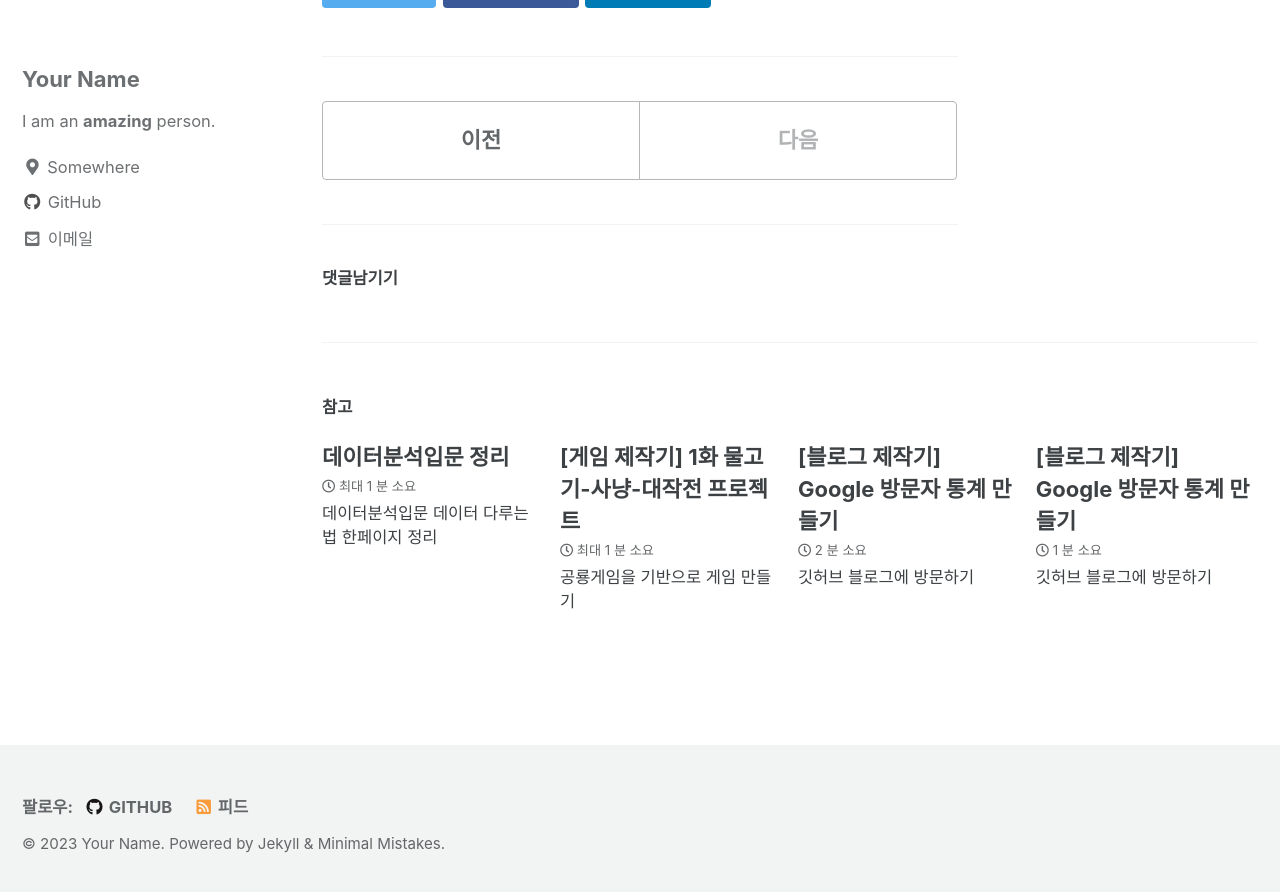
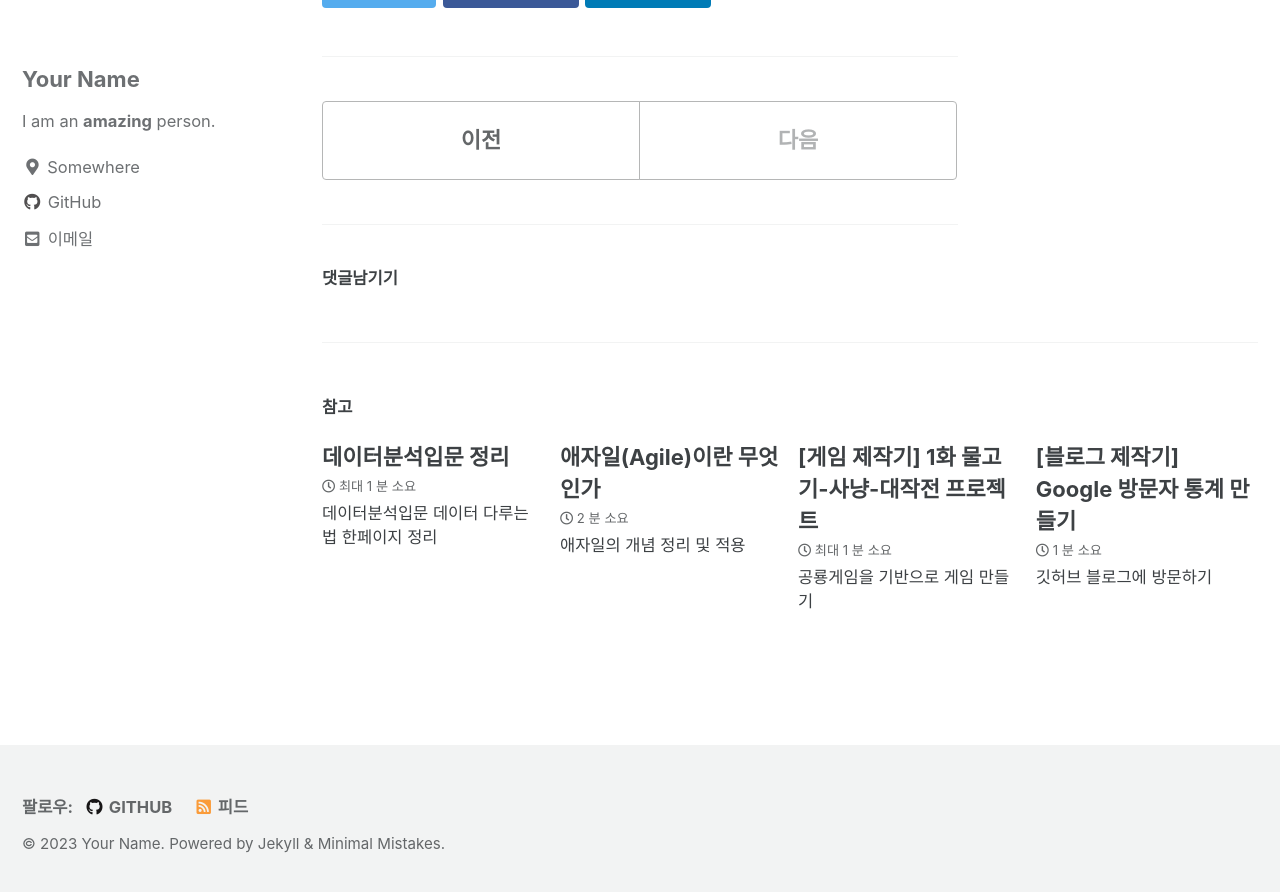
Before and after one commit to rltgjqmtkdydwk/rltgjqmtkdydwk.github.io, a Jekyll site: the page built from _posts/2023-12-01-pygame-code-분석.md, in a window 1280 px wide and 900 px high, scrolled down 2745 px. Shown: the top 892 px of the window. Built offline with Jekyll 4.4.1, drawn with Linux system fonts in a browser that asks for light colours; cached includes are drawn as plain includes; comment, search, counter and statistics services are not loaded; some of the changed text lies outside the part shown.

Commit message:
new post update

```diff
--- a/_posts/2023-11-27-Agile.md
+++ b/_posts/2023-11-27-Agile.md
@@ -1,8 +1,8 @@
 ---
 layout: single
-title:  "[블로그 제작기] Google 방문자 통계 만들기"
-date:   2023-11-11
-excerpt: "깃허브 블로그에 방문하기"
+title:  "애자일(Agile)이란 무엇인가"
+date:   2023-11-27
+excerpt: "애자일의 개념 정리 및 적용"
 categories:
     - agile
 tag: [agile, sw, project, methodology]
--- a/_posts/2023-12-01-pygame-code-분석.md
+++ b/_posts/2023-12-01-pygame-code-분석.md
@@ -1,8 +1,8 @@
 ---
 layout: single
-title:  "[게임 제작기] 2화 물고기 사냥 대작전"
+title:  "[게임 제작기] 2화 코드 재구성"
 date:   2023-12-01
-excerpt: "공룡게임을 기반으로 게임 만들기"
+excerpt: "모듈화 : 객체 지향 구조 만들기"
 categories:
     - pygame
 tag: [python, pygame]
```
